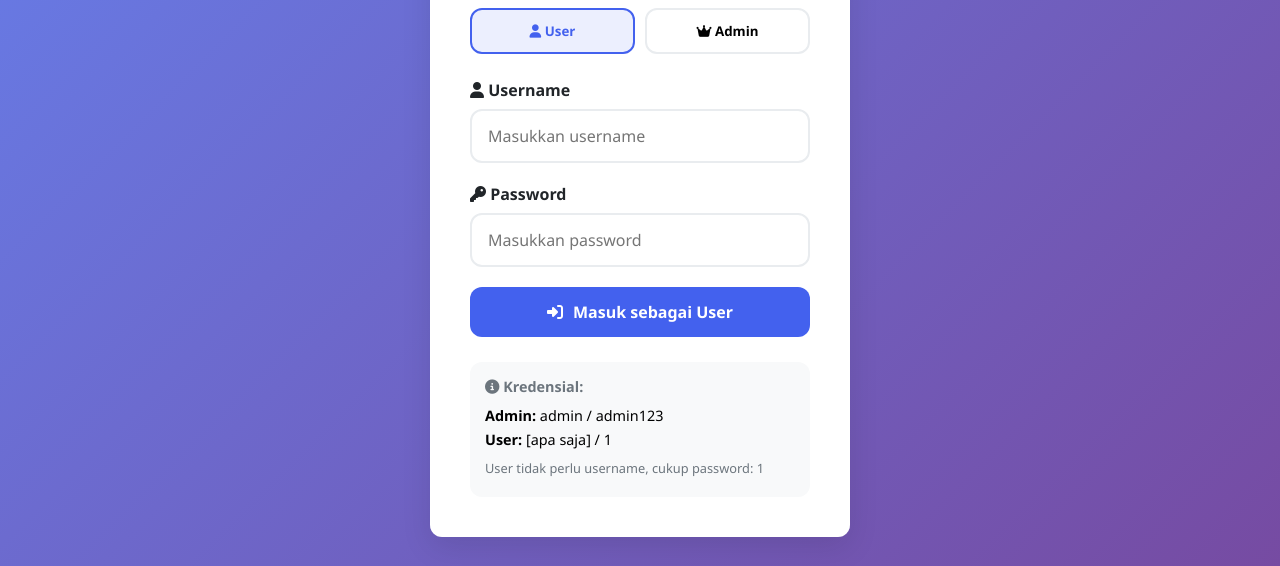
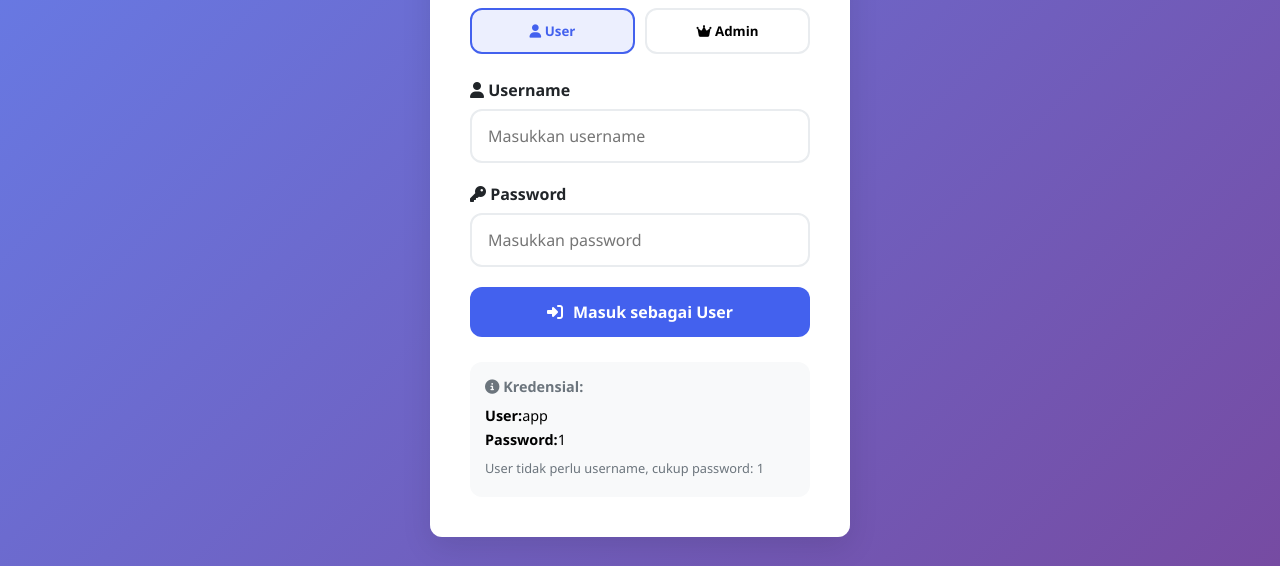
Before and after one commit to depannn11/account-manager, a website: page public/index.html in a window 1280 px wide. Shown: the part 234-800 px from the top of the page. Drawn offline with Linux system fonts and the light colour scheme.

Commit message:
Update index.html

```diff
--- a/public/index.html
+++ b/public/index.html
@@ -72,8 +72,8 @@
 
             <div class="demo-credentials">
                 <h4><i class="fas fa-info-circle"></i> Kredensial:</h4>
-                <p><strong>Admin:</strong> admin / admin123</p>
-                <p><strong>User:</strong> [apa saja] / 1</p>
+                <p><strong>User:</strong>app</p>
+                <p><strong>Password:</strong>1</p>
                 <p style="font-size:0.8rem;color:var(--gray);margin-top:10px">User tidak perlu username, cukup password: 1</p>
             </div>
         </div>
```
